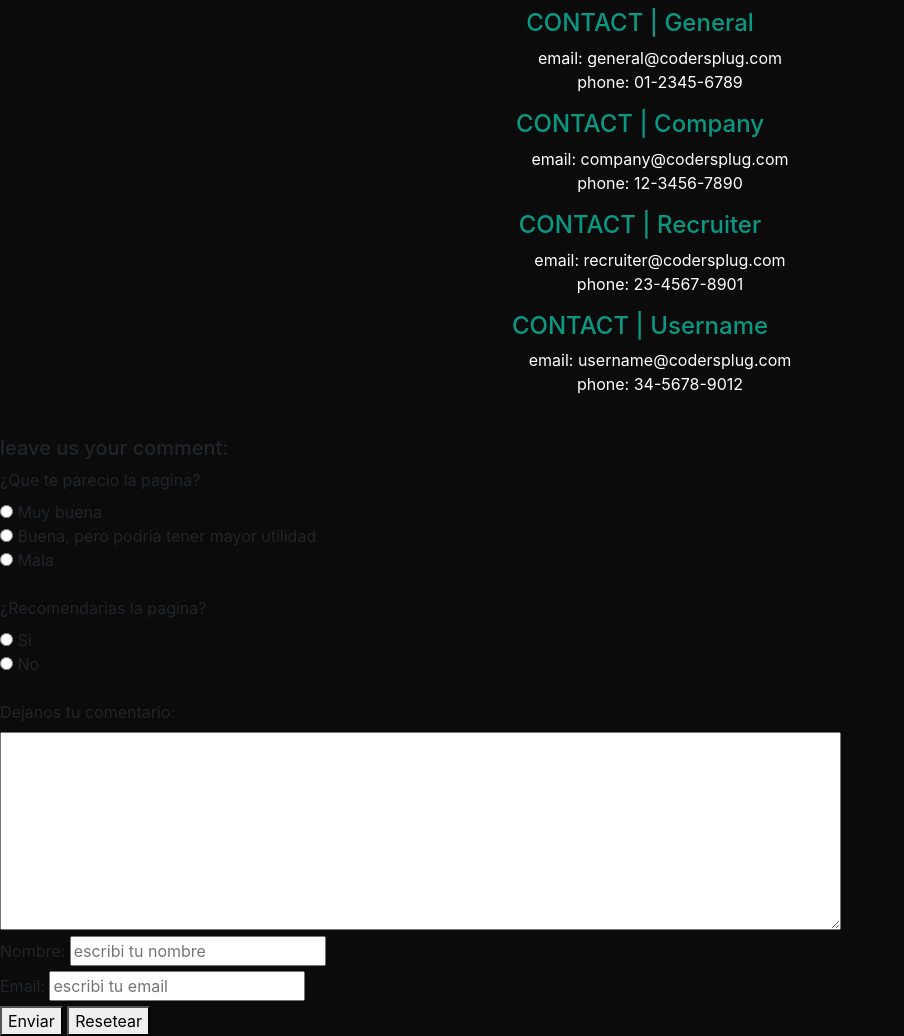
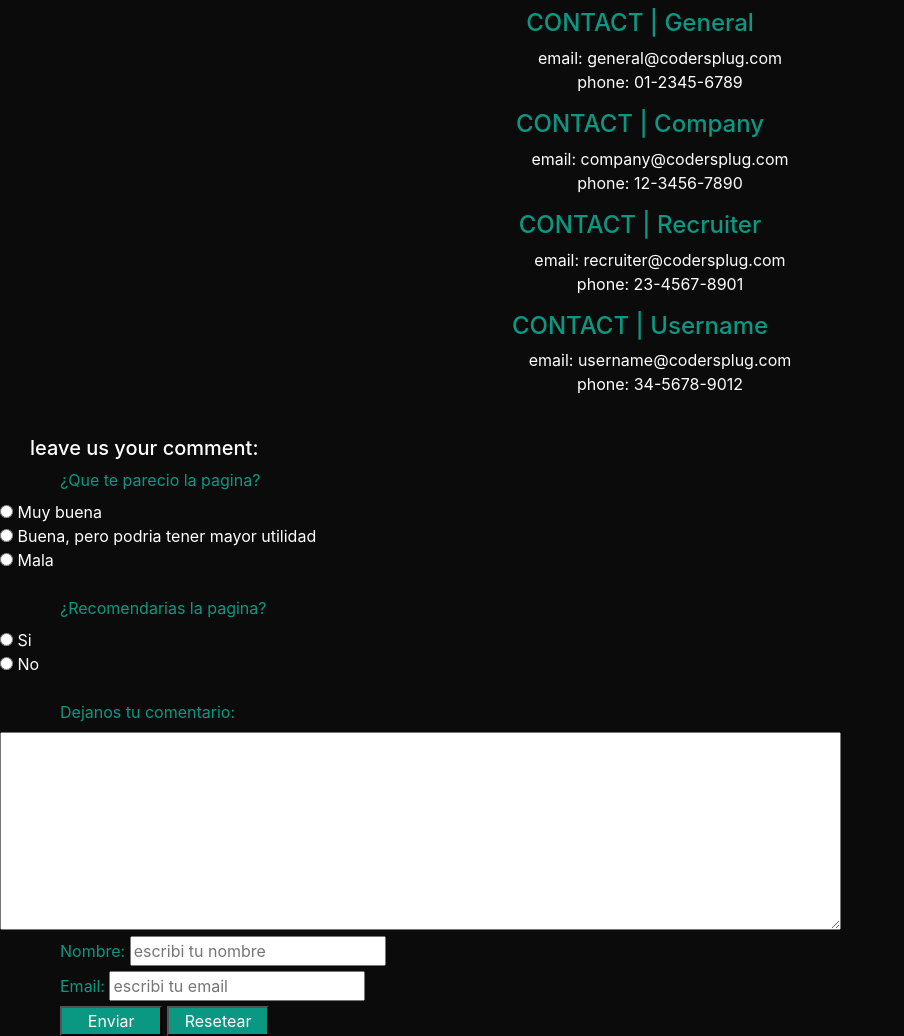
Before and after one commit to luisfer6/Red-social, a PHP site: page /contacto.php in a window 1280 px wide. Shown: the part 820-1856 px from the top of the page, without its empty margins (0-904 px from the left). Run offline with PHP 8.4, Linux system fonts and the light colour scheme; some libraries are stand-ins or nearby versions.

Commit message:
Add files via upload

```diff
--- a/css/contacto.css
+++ b/css/contacto.css
@@ -24,7 +24,7 @@ h2{
 
 h3{
   color: white;
-  margin-left: 320px;
+  margin-left: 380px;
 }
 
 h4{
@@ -40,3 +40,34 @@ ol li{
 li a{
   color: white;
 }
+
+h5{
+  color: white;
+  margin-left: 30px;
+}
+
+label{
+  color: #0b9882;
+  text-align: center;
+  margin-left: 60px;
+}
+
+p{
+  color: white;
+}
+
+#enviar{
+  background-color: #0b9882;
+  color: white;
+  margin-left: 60px;
+}
+
+#resetear{
+  background-color: #0b9882;
+  color: white;
+}
+
+button{
+  width: 8%;
+  margin-left: 60px;
+}
```
